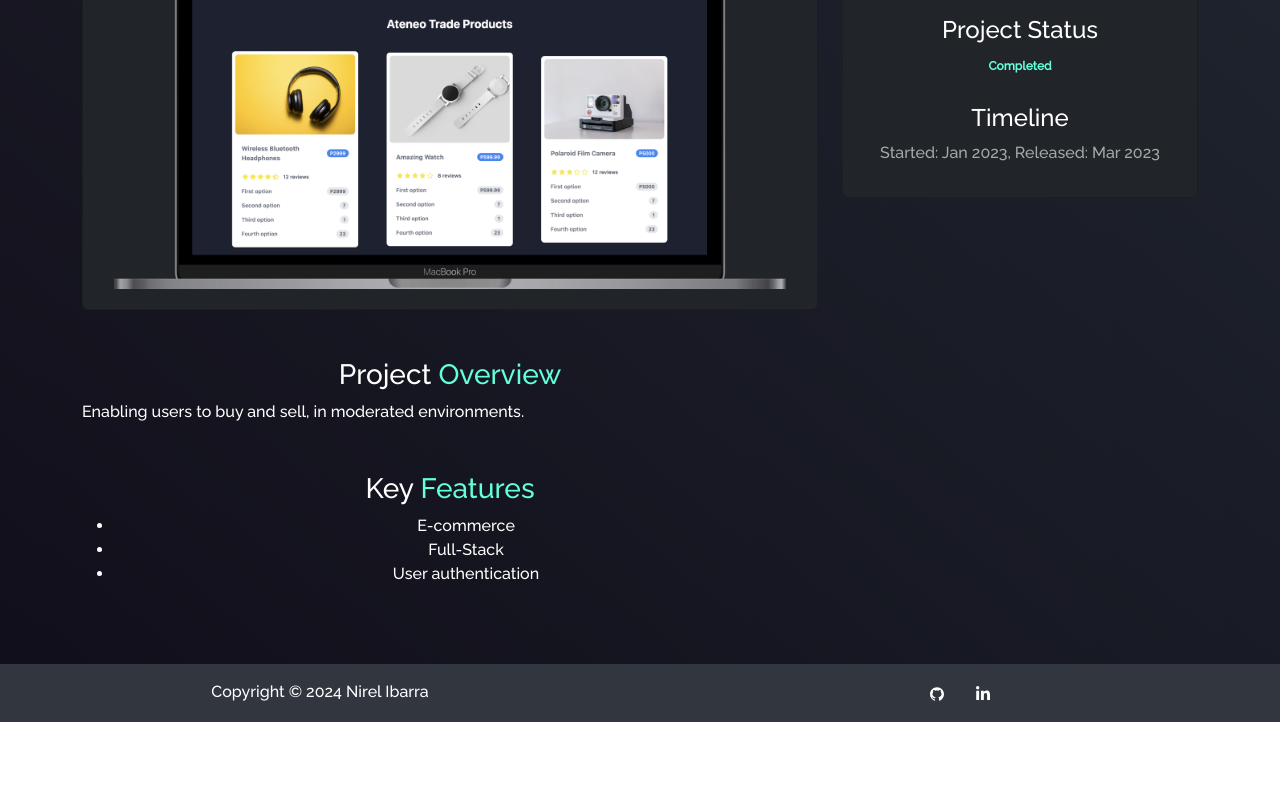
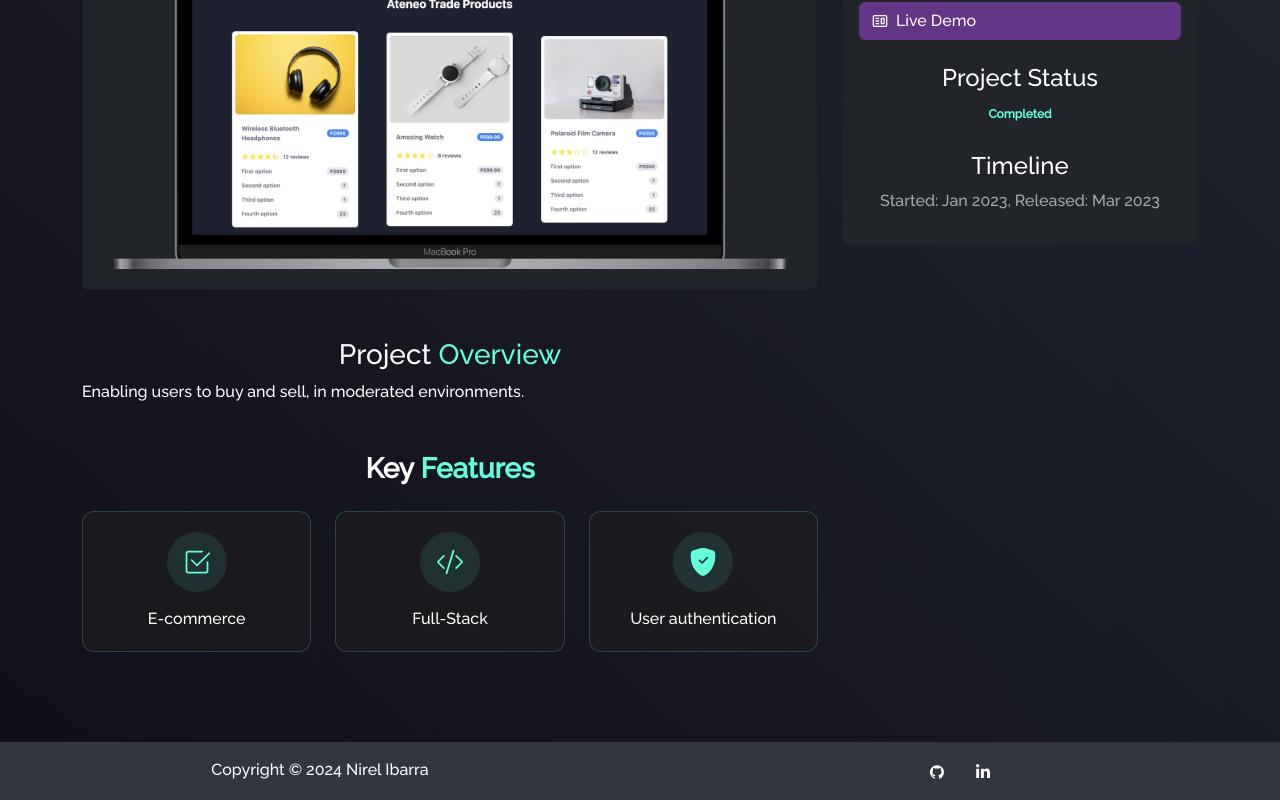
Before and after one commit to knee-rel/nibarra-portfolio, a React (Create React App) app: page /project/1 in a window 1280 px wide. Shown: the part 426-1226 px from the top of the page. Before the commit the page ends 1148 px from the top, so only its background shows below. Built offline with nearby package versions, Linux system fonts and the light colour scheme.

Commit message:
another fix

```diff
--- a/src/App.js
+++ b/src/App.js
@@ -51,7 +51,7 @@ function App() {
               <ProjectDetails
                 webProjectsData={webProjectsData}
                 dataScienceProjects={dataScienceProjects}
-                mobileProjectsData={mobileApplicationsProjects} // Fix the prop name to match what ProjectDetails expects
+                mobileApplicationsProjects={mobileApplicationsProjects} // Fixed prop name
               />
             }
           />
--- a/src/components/Projects/ProjectDetails.js
+++ b/src/components/Projects/ProjectDetails.js
@@ -6,35 +6,27 @@ import Button from "react-bootstrap/Button";
 import { CgWebsite } from "react-icons/cg";
 import { BsGithub, BsArrowLeft } from "react-icons/bs";
 import Particle from "../Particle";
-import MobileProjectDisplay from "./MobileProjectDisplay"; // Import the mobile component
-import "./MobileProjectStyles.css"; // Import the mobile styles
+import ScreenshotCarousel from "./ScreenshotCarousel";
+import VideoPlayer from "./VideoPlayer";
+import ProjectFeatures from "./ProjectFeatures";
+import "./MobileProjectStyles.css";
+import "./MobileProjectDisplay.css";
 
-function ProjectDetails({ webProjectsData, dataScienceProjects, mobileProjectsData }) {
+function ProjectDetails({ webProjectsData, dataScienceProjects, mobileApplicationsProjects }) {
   const { id } = useParams();
   const navigate = useNavigate();
 
-  // Fix potential naming inconsistency: mobileApplicationsProjects vs mobileProjectsData
-  const mobileProjects = mobileProjectsData || [];
-
-  // Combine all project types, ensuring each array exists before spreading
   const allProjects = [
     ...(webProjectsData || []),
     ...(dataScienceProjects || []),
-    ...mobileProjects
+    ...(mobileApplicationsProjects || [])
   ];
 
-  // Debug output (you can remove this in production)
-  console.log("Looking for project ID:", id);
-  console.log("Available projects:", allProjects.map(p => p.id));
-
-  // Find the project with matching ID
   const project = allProjects.find((p) => p.id.toString() === id.toString());
 
   if (!project) {
     return (
       <Container fluid className="project-section">
-        <Particle />
-        <Container>
         <h2 className="text-center text-white">Project not found</h2>
         <div className="text-center">
           <Button
@@ -46,7 +38,6 @@ function ProjectDetails({ webProjectsData, dataScienceProjects, mobileProjectsDa
             <BsArrowLeft /> Back to Projects
           </Button>
         </div>
-        </Container>
       </Container>
     );
   }
@@ -70,13 +61,52 @@ function ProjectDetails({ webProjectsData, dataScienceProjects, mobileProjectsDa
           </Button>
         </div>
 
+        <h1 style={{ color: "white", marginBottom: "20px", textAlign: "center" }}>{project.title}</h1>
+
         <Row className="mt-4">
-          <Col md={8}>
-            <h1 style={{ color: "white", marginBottom: "20px" }}>{project.title}</h1>
+          <Col lg={8}>
+            {/* Main content area */}
+            {isMobileProject ? (
+              <>
+                {/* Mobile App Preview */}
+                <div className="mb-5">
+                  <h3 style={{ color: "white", marginBottom: "20px", textAlign: "center" }}>
+                    App <span style={{ color: "#64ffda" }}>Preview</span>
+                  </h3>
 
-            {/* Conditionally render based on project type */}
-            {isMobileProject ? (
-              <MobileProjectDisplay project={project} />
+                  <div className="d-flex justify-content-center">
+                    <div className="phone-frame">
+                      <div className="phone-screen">
+                        <img
+                          src={project.imgPath}
+                          alt={project.title}
+                          className="phone-screenshot"
+                        />
+                      </div>
+                    </div>
+                  </div>
+                </div>
+
+                {/* App Screenshots Carousel */}
+                {project.media && project.media.length > 0 && (
+                  <div className="mb-5">
+                    <h3 style={{ color: "white", textAlign: "center" }}>
+                      App <span style={{ color: "#64ffda" }}>Screens</span>
+                    </h3>
+                    <ScreenshotCarousel screenshots={project.media} />
+                  </div>
+                )}
+
+                {/* Project Demo Video (if available) */}
+                {project.demoVideo && (
+                  <div className="mb-5">
+                    <h3 style={{ color: "white", textAlign: "center" }}>
+                      App <span style={{ color: "#64ffda" }}>Demo</span>
+                    </h3>
+                    <VideoPlayer videoId={project.demoVideo} title={`${project.title} Demo`} />
+                  </div>
+                )}
+              </>
             ) : (
               <>
                 {/* Standard Project Screenshot */}
@@ -96,36 +126,7 @@ function ProjectDetails({ webProjectsData, dataScienceProjects, mobileProjectsDa
                   </Card.Body>
                 </Card>
 
-                {/* Project Description */}
-                <div className="mb-5">
-                  <h3 style={{ color: "white" }}>
-                    Project <span style={{ color: "#64ffda" }}>Overview</span>
-                  </h3>
-                  <p style={{ color: "white", textAlign: "justify" }}>{project.description}</p>
-                </div>
-
-                {/* Key Features Section */}
-                <div className="mb-5">
-                  <h3 style={{ color: "white" }}>
-                    Key <span style={{ color: "#64ffda" }}>Features</span>
-                  </h3>
-                  <ul style={{ color: "white" }}>
-                    {project.features ? (
-                      project.features.map((feature, index) => (
-                        <li key={index}>{feature}</li>
-                      ))
-                    ) : (
-                      <>
-                        <li>Responsive Design</li>
-                        <li>User Authentication</li>
-                        <li>Real-time Updates</li>
-                        <li>Interactive UI Components</li>
-                      </>
-                    )}
-                  </ul>
-                </div>
-
-                {/* Media Gallery Section (for screenshots and recordings) */}
+                {/* Media Gallery for Web Projects */}
                 {project.media && project.media.length > 0 && (
                   <div className="mb-5">
                     <h3 style={{ color: "white" }}>
@@ -183,39 +184,19 @@ function ProjectDetails({ webProjectsData, dataScienceProjects, mobileProjectsDa
               </>
             )}
 
-            {/* Display project description for mobile projects */}
-            {isMobileProject && (
-              <>
+            {/* Project Overview */}
             <div className="mb-5">
-                  <h3 style={{ color: "white" }}>
+              <h3 style={{ color: "white", textAlign: "center" }}>
                 Project <span style={{ color: "#64ffda" }}>Overview</span>
               </h3>
               <p style={{ color: "white", textAlign: "justify" }}>{project.description}</p>
             </div>
 
-                <div className="mb-5">
-                  <h3 style={{ color: "white" }}>
-                    Key <span style={{ color: "#64ffda" }}>Features</span>
-                  </h3>
-                  <ul style={{ color: "white" }}>
-                    {project.features ? (
-                      project.features.map((feature, index) => (
-                        <li key={index}>{feature}</li>
-                      ))
-                    ) : (
-                      <>
-                        <li>User-friendly interface</li>
-                        <li>Responsive design</li>
-                        <li>Cross-platform</li>
-                      </>
-                    )}
-                  </ul>
-                </div>
-              </>
-            )}
+            {/* Key Features Section using our new component */}
+            <ProjectFeatures features={project.features} />
           </Col>
 
-          <Col md={4}>
+          <Col lg={4}>
             <Card bg="dark" className="mb-4">
               <Card.Body>
                 {/* Project Tools */}
--- /dev/null
+++ b/src/components/Projects/ProjectFeatures.css
@@ -0,0 +1,75 @@
+.project-features {
+    margin-bottom: 40px;
+}
+
+.section-title {
+    color: white;
+    margin-bottom: 25px;
+    text-align: center;
+    font-weight: 600;
+}
+
+.highlight {
+    color: #64ffda;
+}
+
+.feature-grid {
+    margin-top: 20px;
+}
+
+.feature-column {
+    margin-bottom: 20px;
+}
+
+.feature-card {
+    background-color: rgba(30, 30, 30, 0.6) !important;
+    border: 1px solid rgba(100, 255, 218, 0.2) !important;
+    border-radius: 12px !important;
+    height: 100%;
+    transition: all 0.3s ease;
+    overflow: hidden;
+}
+
+.feature-card:hover {
+    transform: translateY(-5px);
+    box-shadow: 0 10px 20px rgba(0, 0, 0, 0.2);
+    border-color: rgba(100, 255, 218, 0.5) !important;
+}
+
+.feature-card .card-body {
+    padding: 20px;
+    display: flex;
+    flex-direction: column;
+    align-items: center;
+    text-align: center;
+}
+
+.feature-icon {
+    color: #64ffda;
+    font-size: 28px;
+    margin-bottom: 15px;
+    background-color: rgba(100, 255, 218, 0.1);
+    width: 60px;
+    height: 60px;
+    border-radius: 50%;
+    display: flex;
+    align-items: center;
+    justify-content: center;
+    transition: all 0.3s ease;
+}
+
+.feature-card:hover .feature-icon {
+    transform: scale(1.1);
+    background-color: rgba(100, 255, 218, 0.2);
+}
+
+.feature-text {
+    color: white;
+    font-weight: 500;
+}
+
+@media (max-width: 768px) {
+    .feature-column {
+        padding: 0 10px;
+    }
+}
--- /dev/null
+++ b/src/components/Projects/ProjectFeatures.js
@@ -0,0 +1,83 @@
+import React from "react";
+import { Row, Col, Card } from "react-bootstrap";
+import {
+    BsCheck2Square,
+    BsGearFill,
+    BsLightningChargeFill,
+    BsDatabaseFill,
+    BsPhoneFill,
+    BsClockFill,
+    BsCodeSlash,
+    BsShieldFillCheck,
+    BsGraphUpArrow,
+    BsGeoAltFill,
+    BsCalendarCheck
+} from "react-icons/bs";
+import "./ProjectFeatures.css";
+
+// Map of feature keywords to icons
+const featureIcons = {
+    "full-stack": <BsCodeSlash />,
+    "full stack": <BsCodeSlash />,
+    "real-time": <BsClockFill />,
+    "real time": <BsClockFill />,
+    "booking": <BsCalendarCheck />,
+    "map": <BsGeoAltFill />,
+    "location": <BsGeoAltFill />,
+    "authentication": <BsShieldFillCheck />,
+    "responsive": <BsPhoneFill />,
+    "database": <BsDatabaseFill />,
+    "performance": <BsLightningChargeFill />,
+    "analytics": <BsGraphUpArrow />,
+    "api": <BsCodeSlash />,
+    "config": <BsGearFill />,
+    "default": <BsCheck2Square />
+};
+
+// Function to choose the best icon based on feature text
+const getIconForFeature = (feature) => {
+    const lowerFeature = feature.toLowerCase();
+
+    // Check if any keywords from our map are in the feature text
+    for (const [keyword, icon] of Object.entries(featureIcons)) {
+        if (lowerFeature.includes(keyword)) {
+            return icon;
+        }
+    }
+
+    // Default icon if no matches
+    return featureIcons.default;
+};
+
+const ProjectFeatures = ({ features }) => {
+    if (!features || features.length === 0) {
+        return null;
+    }
+
+    return (
+        <div className="project-features">
+            <h3 className="section-title">
+                Key <span className="highlight">Features</span>
+            </h3>
+
+            <Row className="feature-grid">
+                {features.map((feature, index) => (
+                    <Col sm={6} md={4} key={index} className="feature-column">
+                        <Card className="feature-card">
+                            <Card.Body>
+                                <div className="feature-icon">
+                                    {getIconForFeature(feature)}
+                                </div>
+                                <div className="feature-text">
+                                    {feature}
+                                </div>
+                            </Card.Body>
+                        </Card>
+                    </Col>
+                ))}
+            </Row>
+        </div>
+    );
+};
+
+export default ProjectFeatures;
```
Lines whose indentation alone changed are shown as unchanged.
